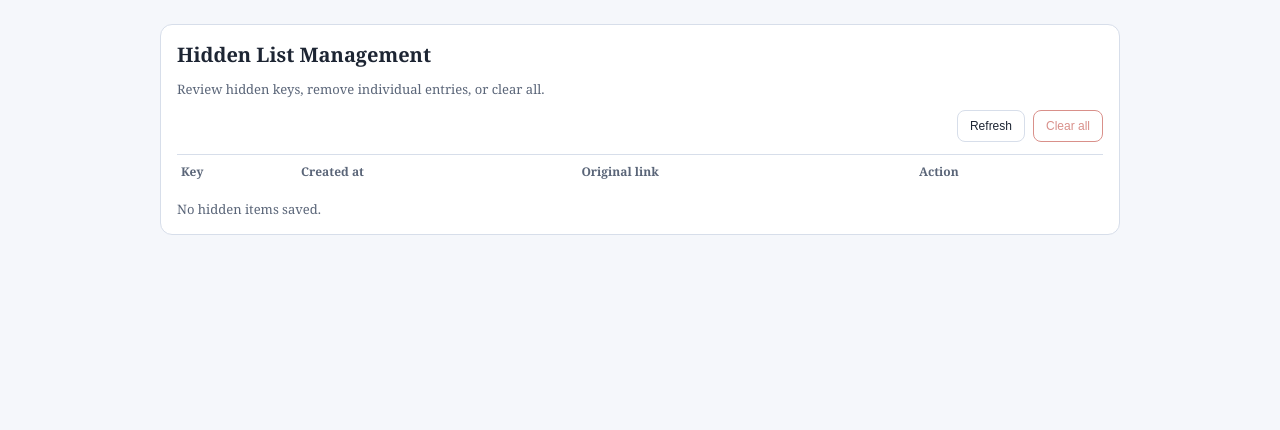
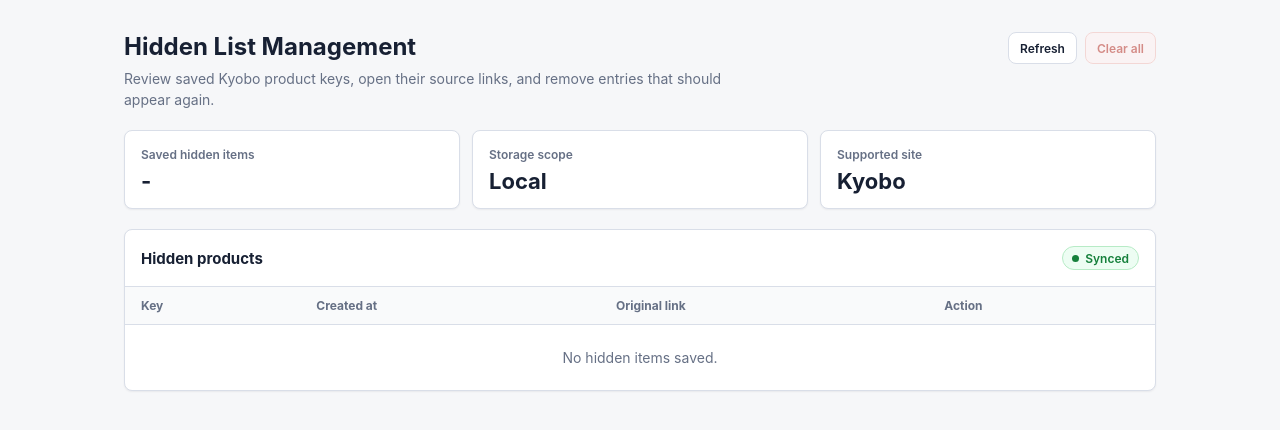
Before and after one commit to Kang-Hyesung/psl, a website built with Vite: page src/options/index.html in a window 1280 px wide. Built offline with nearby package versions, Linux system fonts and the light colour scheme; some packages are replaced by stand-ins of ours; no server answers.

Commit message:
style: redesign options as management dashboard

```diff
--- a/src/options/index.html
+++ b/src/options/index.html
@@ -4,78 +4,88 @@
     <meta charset="UTF-8" />
     <meta name="viewport" content="width=device-width, initial-scale=1.0" />
     <title>Kyobo Hide List Options</title>
+    <link rel="stylesheet" href="/src/shared/saas-theme.css" />
     <style>
-      :root {
-        --bg: #f5f7fb;
-        --surface: #ffffff;
-        --border: #d7deea;
-        --text: #1d2533;
-        --muted: #5a6578;
-        --accent: #1f6feb;
-        --danger: #b42318;
-        --space-1: 4px;
-        --space-2: 8px;
-        --space-3: 12px;
-        --space-4: 16px;
+      .page-shell {
+        max-width: 1080px;
+        margin: 0 auto;
+        padding: 32px var(--space-6) 40px;
       }
 
-      body {
-        margin: 0;
-        background: var(--bg);
-        color: var(--text);
-        font-family: 'Noto Serif KR', Georgia, serif;
-      }
-
-      .page {
-        max-width: 960px;
-        margin: 0 auto;
-        padding: 24px var(--space-4) 32px;
-      }
-
-      .panel {
-        background: var(--surface);
-        border: 1px solid var(--border);
-        border-radius: 12px;
-        padding: var(--space-4);
-        display: grid;
-        gap: var(--space-3);
+      .page-header {
+        display: flex;
+        align-items: flex-start;
+        justify-content: space-between;
+        gap: var(--space-5);
+        margin-bottom: var(--space-5);
       }
 
       h1 {
         margin: 0;
-        font-size: 20px;
+        font-size: 24px;
+        line-height: 1.25;
       }
 
       .desc {
-        margin: 0;
-        color: var(--muted);
-        font-size: 13px;
+        max-width: 620px;
+        margin: 6px 0 0;
+        color: var(--app-muted);
+        font-size: 14px;
+        line-height: 1.5;
       }
 
-      .actions {
+      .toolbar {
         display: flex;
+        flex-wrap: wrap;
         justify-content: flex-end;
         gap: var(--space-2);
       }
 
-      button {
-        border: 1px solid var(--border);
-        border-radius: 8px;
-        background: #fff;
-        color: var(--text);
-        font-size: 12px;
-        padding: var(--space-2) var(--space-3);
-        cursor: pointer;
+      .summary-grid {
+        display: grid;
+        grid-template-columns: repeat(3, minmax(0, 1fr));
+        gap: var(--space-3);
+        margin-bottom: var(--space-5);
       }
 
-      button:disabled {
-        opacity: 0.5;
-        cursor: default;
+      .summary-card {
+        border: 1px solid var(--app-border);
+        border-radius: var(--app-radius);
+        background: var(--app-surface);
+        box-shadow: var(--app-shadow);
+        padding: var(--space-4);
       }
 
-      button.danger {
-        border-color: var(--danger);
-        color: var(--danger);
+      .summary-card span {
+        display: block;
+        margin-bottom: var(--space-2);
+      }
+
+      .summary-card strong {
+        font-size: 22px;
+        line-height: 1;
+      }
+
+      .table-panel {
+        overflow: hidden;
+        border: 1px solid var(--app-border);
+        border-radius: var(--app-radius);
+        background: var(--app-surface);
+        box-shadow: var(--app-shadow);
+      }
+
+      .table-header {
+        display: flex;
+        align-items: center;
+        justify-content: space-between;
+        gap: var(--space-3);
+        border-bottom: 1px solid var(--app-border);
+        padding: var(--space-4);
+      }
+
+      .table-header h2 {
+        margin: 0;
+        font-size: 15px;
       }
 
       table {
@@ -86,42 +96,107 @@
       th,
       td {
         text-align: left;
-        border-top: 1px solid var(--border);
-        padding: var(--space-2) var(--space-1);
-        font-size: 12px;
+        border-bottom: 1px solid var(--app-border);
+        padding: 11px var(--space-4);
+        font-size: 13px;
         vertical-align: top;
       }
 
       th {
-        color: var(--muted);
-        font-weight: 600;
+        background: var(--app-surface-subtle);
+        color: var(--app-muted);
+        font-size: 12px;
+        font-weight: 700;
       }
 
       td:first-child {
+        max-width: 260px;
+        color: var(--app-muted-strong);
         font-family: ui-monospace, SFMono-Regular, Menlo, Consolas, monospace;
+        overflow-wrap: anywhere;
+      }
+
+      td:nth-child(3) {
+        max-width: 420px;
+        overflow-wrap: anywhere;
       }
 
       a {
-        color: var(--accent);
-        word-break: break-all;
+        color: var(--app-primary);
+        text-decoration: none;
+      }
+
+      a:hover {
+        text-decoration: underline;
       }
 
       .empty {
         margin: 0;
-        color: var(--muted);
-        font-size: 13px;
+        padding: var(--space-6);
+        color: var(--app-muted);
+        font-size: 14px;
+        text-align: center;
+      }
+
+      @media (max-width: 760px) {
+        .page-shell {
+          padding: var(--space-5) var(--space-4) 32px;
+        }
+
+        .page-header {
+          display: grid;
+        }
+
+        .toolbar {
+          justify-content: flex-start;
+        }
+
+        .summary-grid {
+          grid-template-columns: 1fr;
+        }
+
+        .table-panel {
+          overflow-x: auto;
+        }
+
+        table {
+          min-width: 760px;
+        }
       }
     </style>
   </head>
   <body>
-    <main class="page">
-      <section class="panel" aria-live="polite">
-        <h1>Hidden List Management</h1>
-        <p class="desc">Review hidden keys, remove individual entries, or clear all.</p>
-
-        <div class="actions">
+    <main class="page-shell">
+      <header class="page-header">
+        <div>
+          <h1>Hidden List Management</h1>
+          <p class="desc">Review saved Kyobo product keys, open their source links, and remove entries that should appear again.</p>
+        </div>
+        <div class="toolbar">
           <button id="refresh-options-button" type="button">Refresh</button>
           <button id="clear-all-button" class="danger" type="button">Clear all</button>
+        </div>
+      </header>
+
+      <section class="summary-grid" aria-label="Hidden list summary">
+        <div class="summary-card">
+          <span class="metric-label">Saved hidden items</span>
+          <strong id="hidden-items-summary-count">-</strong>
+        </div>
+        <div class="summary-card">
+          <span class="metric-label">Storage scope</span>
+          <strong>Local</strong>
+        </div>
+        <div class="summary-card">
+          <span class="metric-label">Supported site</span>
+          <strong>Kyobo</strong>
+        </div>
+      </section>
+
+      <section class="table-panel" aria-live="polite">
+        <div class="table-header">
+          <h2>Hidden products</h2>
+          <span class="status-badge is-on">Synced</span>
         </div>
 
         <table>
```
Also changed, not shown: options.html (+141 -66 lines).
